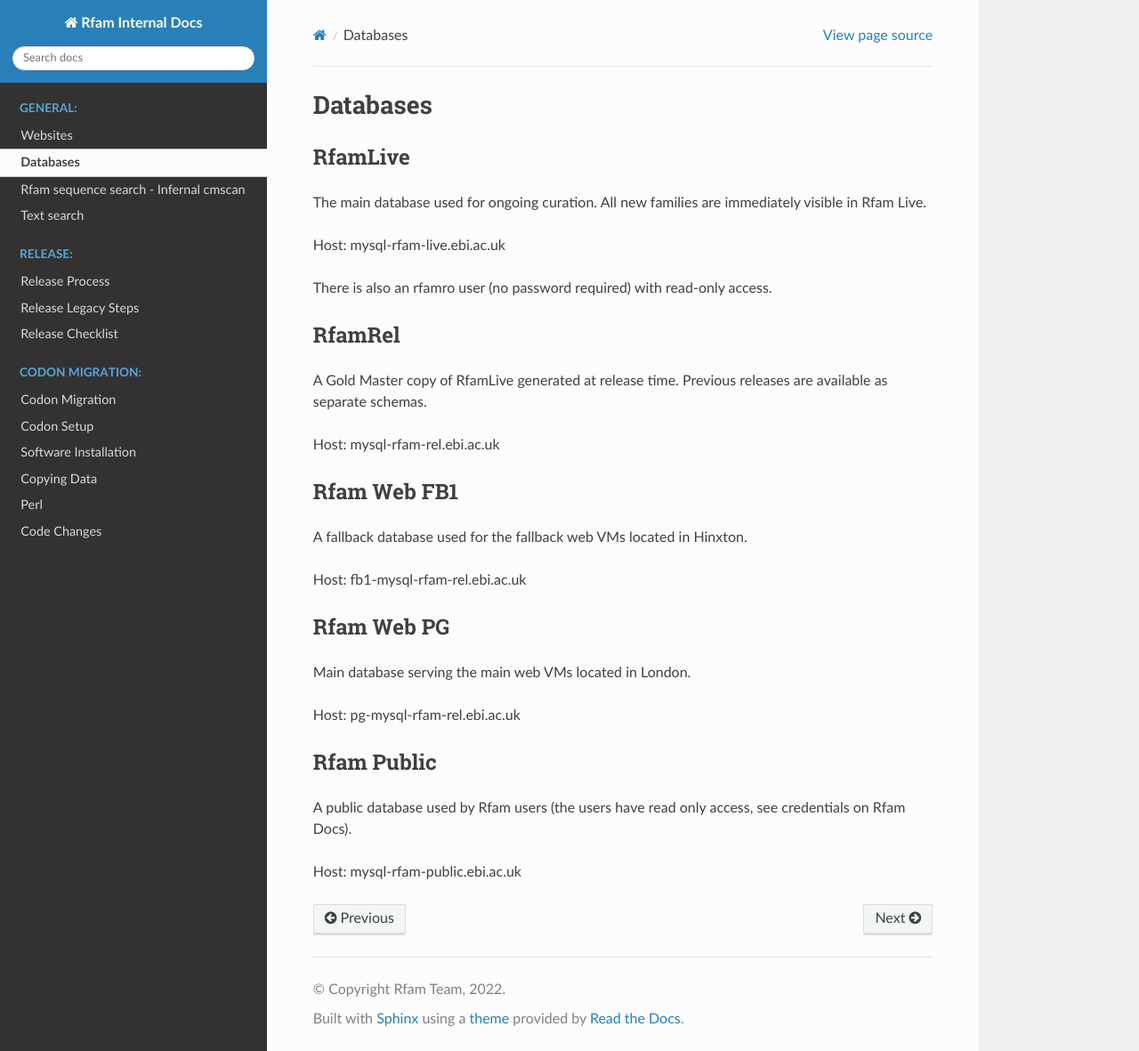
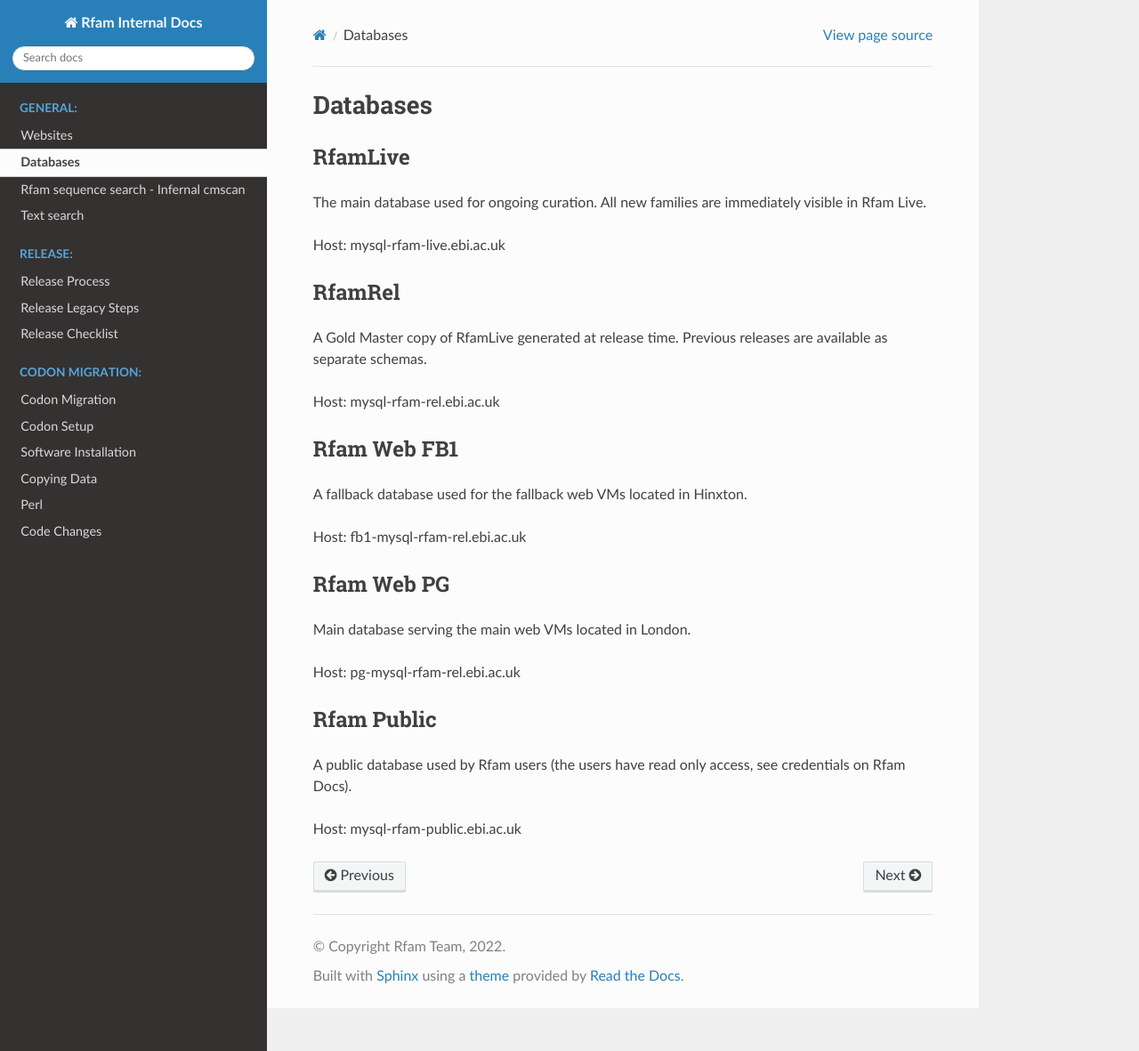
Before and after one commit to Rfam/rfam-internal-docs, a Sphinx documentation site: the page built from source/databases.md, in a window 1280 px wide and 1181 px high. Shown: the whole window at 89% size. Built offline with Sphinx 7.4.7 and the Read the Docs theme 2.0.0, drawn with Linux system fonts in a browser that asks for light colours.

Commit message:
Update databases.md

```diff
--- a/source/databases.md
+++ b/source/databases.md
@@ -7,7 +7,6 @@
 
 Host: mysql-rfam-live.ebi.ac.uk
 
-There is also an rfamro user (no password required) with read-only access.
 
 ## RfamRel
 
```
